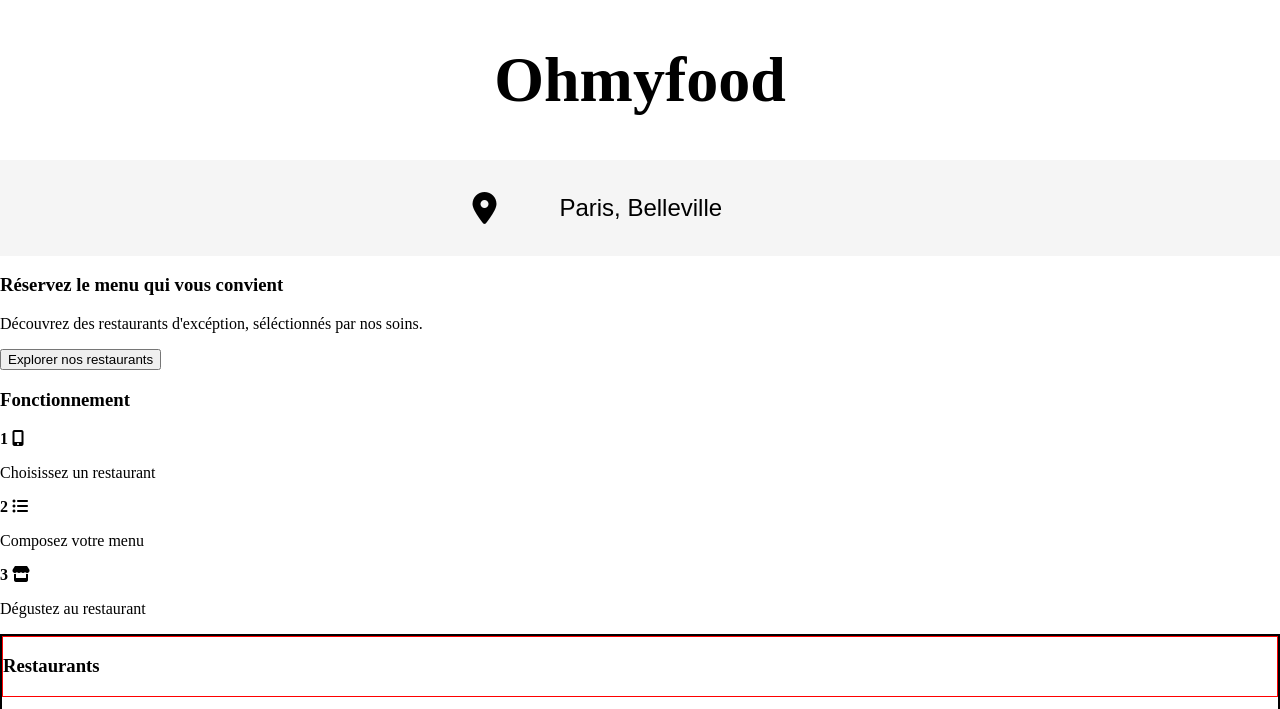
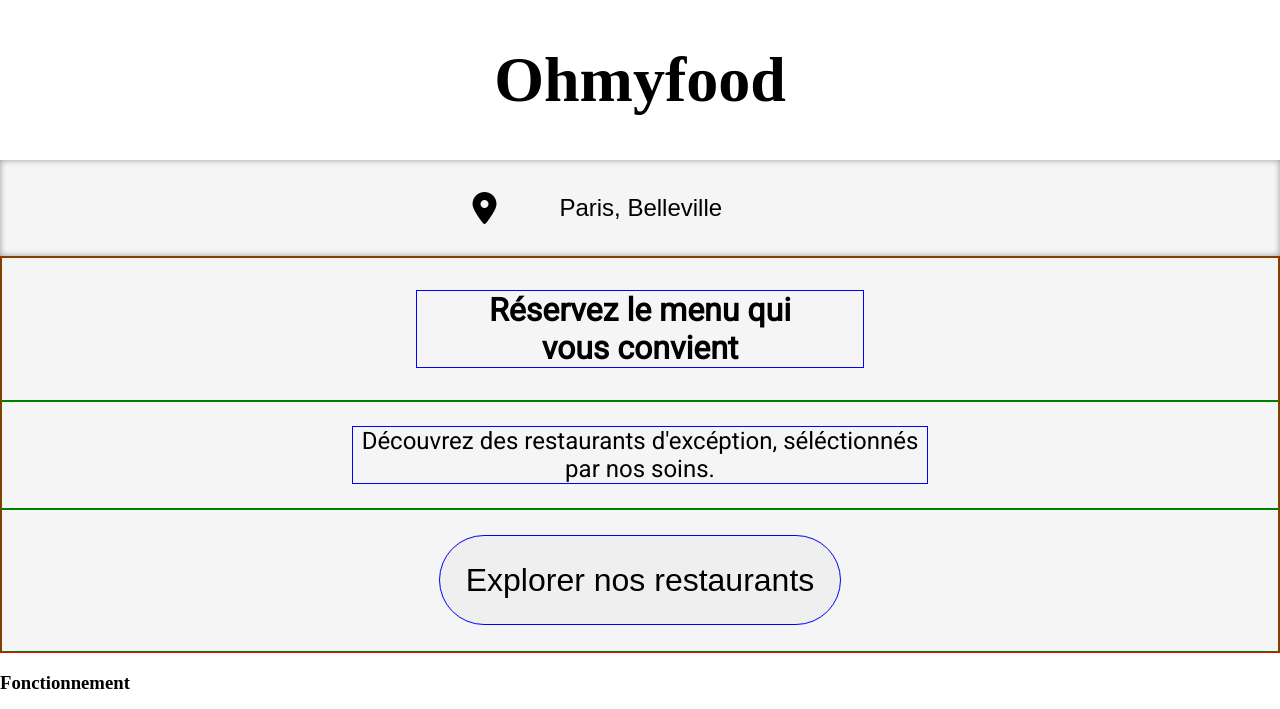
Before and after one commit to Ludescm/LucasDescamps_3_28022021, a website: page index.html in a window 1280 px wide. Shown: the top 709 px of the page. Drawn offline with Linux system fonts and the light colour scheme; a web font is replaced by a local one.

Commit message:
Modif, header + nav

```diff
--- a/index.html
+++ b/index.html
@@ -24,7 +24,7 @@
     <nav class="navigation">
         <div class="navigation__Bloc">
             <h3 class=" navigation__Bloc--Title">
-                Réservez le menu qui vous convient
+                Réservez le menu qui <br>vous convient
             </h3>
         </div>
         <div class="navigation__Bloc">
--- a/sass/main.scss
+++ b/sass/main.scss
@@ -2,5 +2,6 @@
 @import "./components/blocResto";
 @import "./components/menus";
 @import "./pages/imgSize";
+@import "./pages/navAccueil";
 @import "./themes/principal";
-@import "./themes/titreMenus";
+@import "./themes/headerMenus";
--- /dev/null
+++ b/sass/pages/_navAccueil.scss
@@ -0,0 +1,30 @@
+.navigation{
+    border: 1px solid red;
+    font-family: "Roboto", sans-serif;
+    background-color: whitesmoke;
+    &__Bloc{
+        border: 1px solid green;
+        display: flex;
+        justify-content: center;
+        &--Title{
+            border: 1px solid blue;
+            font-size: 2rem;
+            width: 35%;
+            text-align: center;
+        }
+        &--Text{
+            border: 1px solid blue;
+            font-size: 1.5rem;
+            width: 45%;
+            text-align: center;
+        }
+        &--Button{
+            border: 1px solid blue;
+            font-size: 2rem;
+            margin-top: 2%;
+            margin-bottom: 2%;
+            padding: 2%;
+            border-radius: 3rem;
+        }
+    }
+}
--- a/sass/themes/_titreMenus.scss
+++ b/sass/themes/_headerMenus.scss
@@ -11,6 +11,7 @@
         display: flex;
         align-items: center;
         justify-content: center;
+        box-shadow: inset 0 0 6px rgb(150, 150, 150);
         padding-top: 2rem;
         padding-bottom: 2rem;
         background-color: whitesmoke;
```
Also changed, not shown: public/css/style.css, 1 other file.
